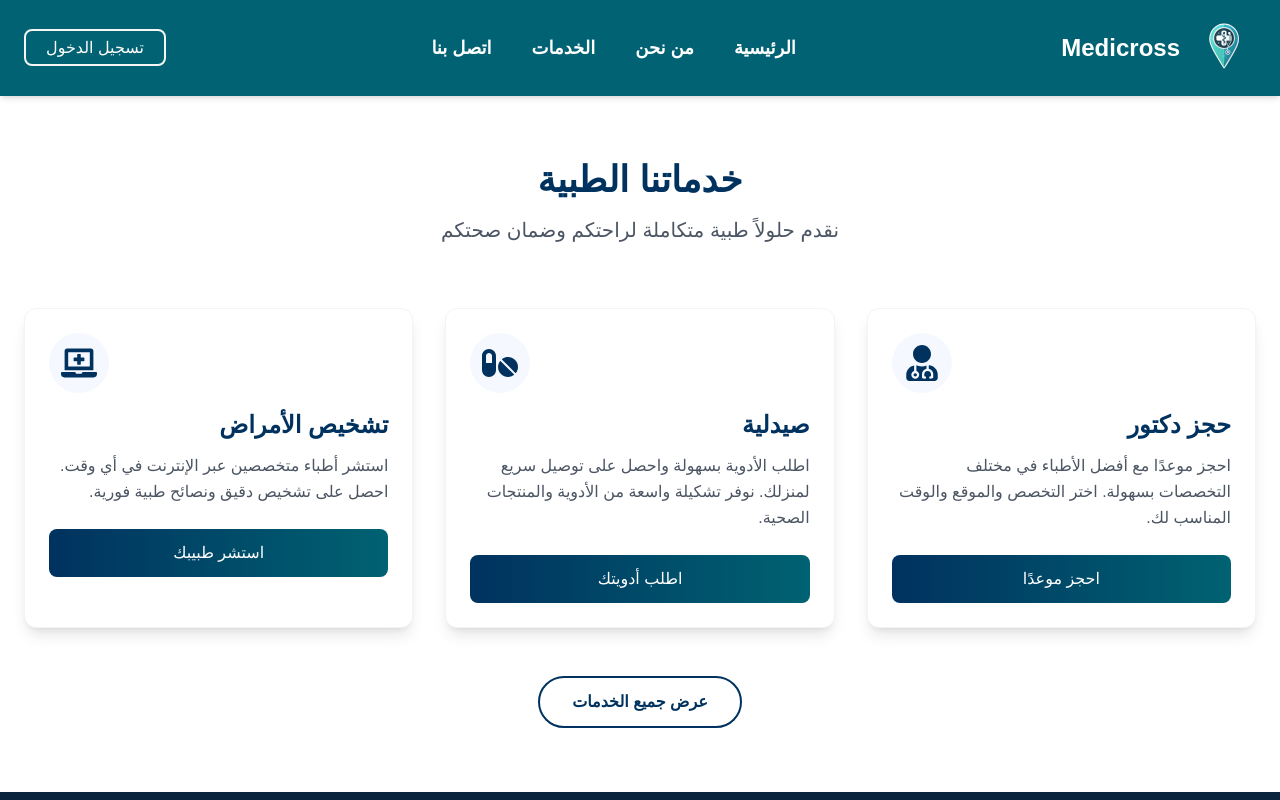
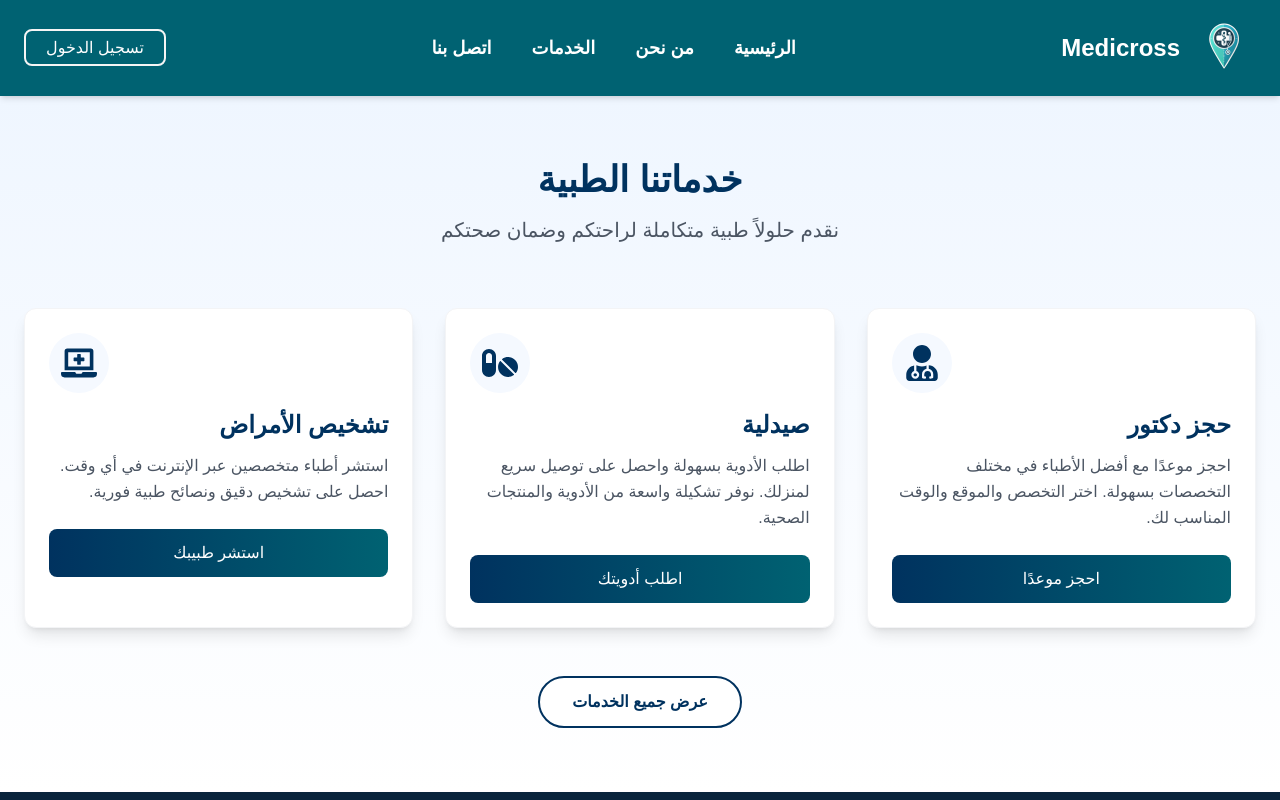
Before and after one commit to devNoraashraf/FinalProject, a React (Vite) app: page /services in a window 1280 px wide. Shown: the top 800 px of the page. Built offline with nearby package versions, Linux system fonts and the light colour scheme.

Commit message:
حفظ تعديلات Cards.jsx

```diff
--- a/src/Pages/Cards.jsx
+++ b/src/Pages/Cards.jsx
@@ -58,6 +58,8 @@ function Cards() {
   ];
 
   return (
+    <div className="bg-gradient-to-b from-blue-50 to-white
+ w-full">
       <div className="max-w-7xl mx-auto py-16 px-4 sm:px-6">
         <div className="text-center mb-16">
           <h1 className="text-4xl font-bold text-[#00325f] mb-4">خدماتنا الطبية</h1>
@@ -104,6 +106,7 @@ function Cards() {
           </button>
         </div>
       </div>
+    </div>
   );
 }
 
```
Lines whose indentation alone changed are shown as unchanged.
